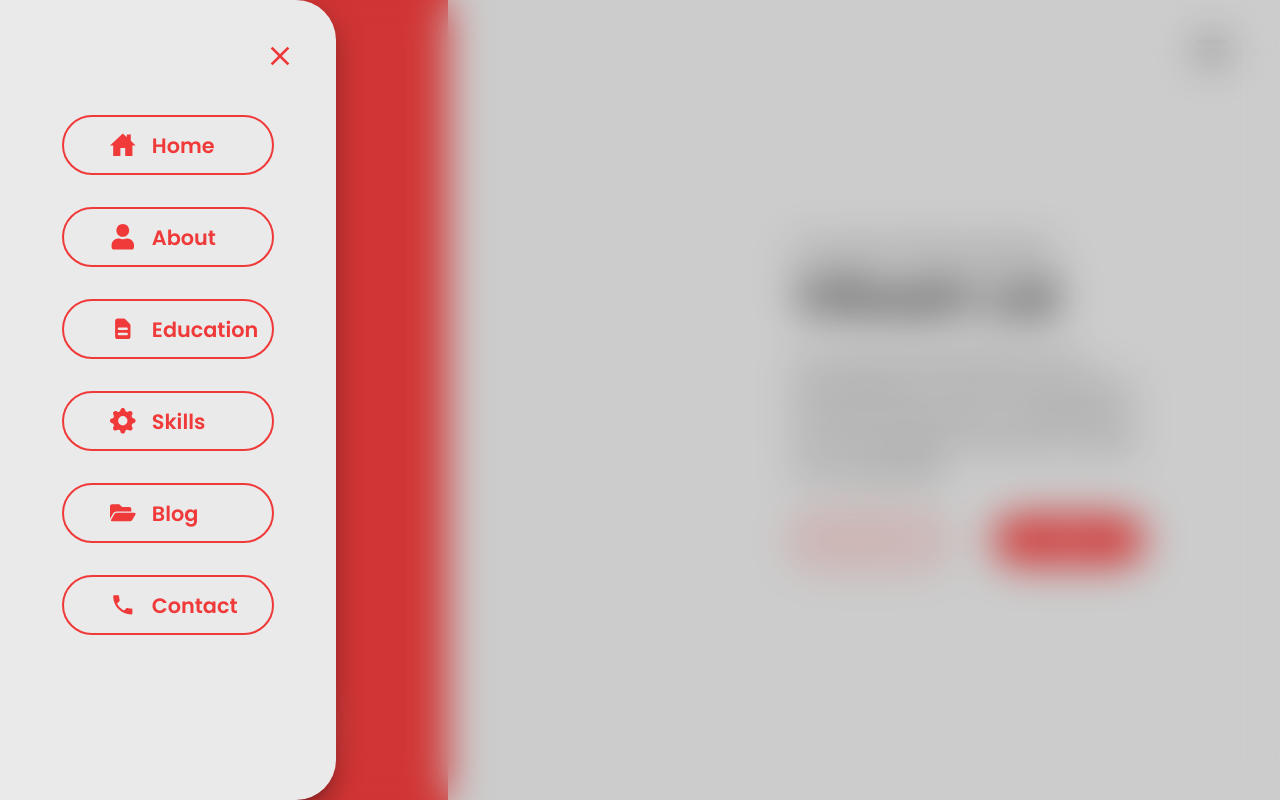
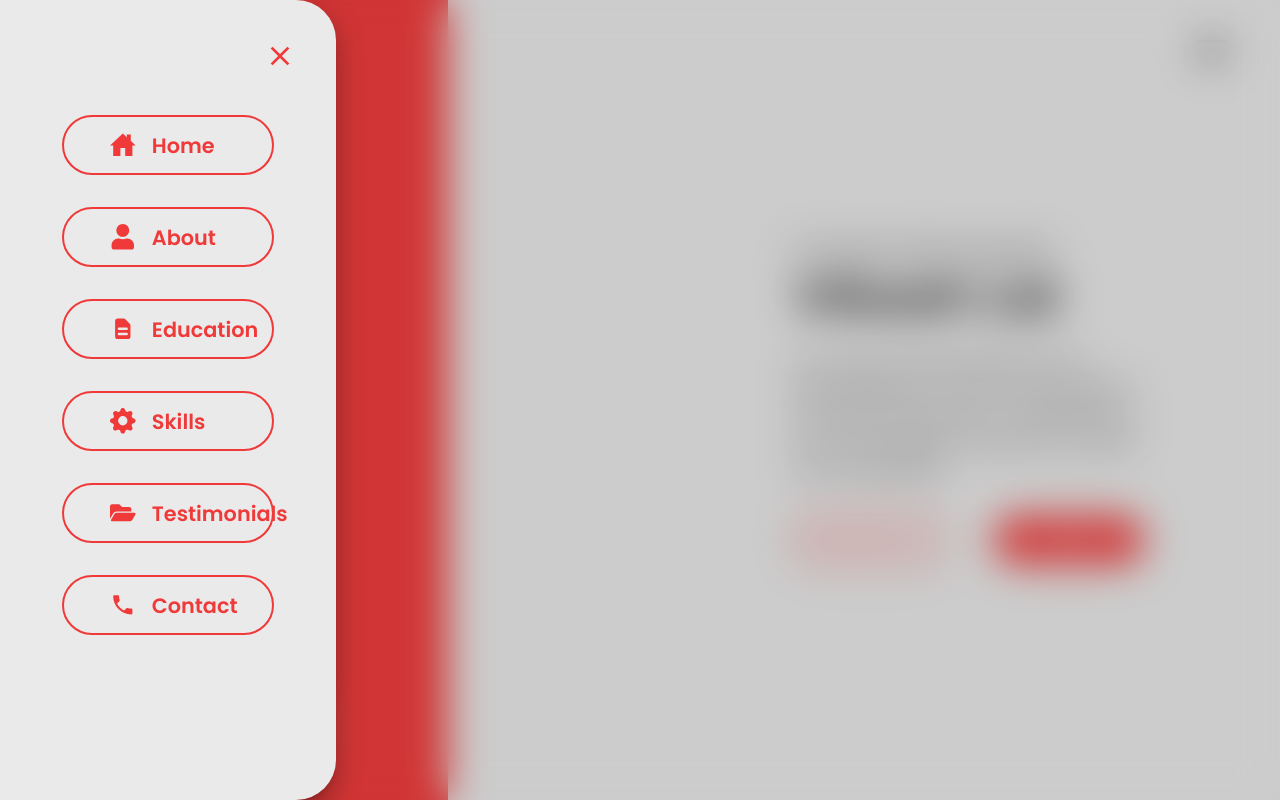
Before and after one commit to Therobo77/Therobo77.github.io, a React (Create React App) app: page / in a window 1280 px wide. Both pictures are taken after a click on the icon 1212 px from the left and 50 px from the top of the page. Shown: the top 800 px of the page. Built offline with nearby package versions, Linux system fonts and the light colour scheme; a web font is replaced by a local one.

Commit message:
Navigation Change

```diff
--- a/src/Components/Navbar/Navbar.js
+++ b/src/Components/Navbar/Navbar.js
@@ -249,7 +249,7 @@ function Navbar() {
 
                         <Fade left>
                             <NavLink
-                                to='/#blog'
+                                to='/#Testimonials'
                                 smooth={true}
                                 spy='true'
                                 duration={2000}
@@ -259,7 +259,7 @@ function Navbar() {
                                         className={classes.drawerIcon}
                                     />
                                     <span className={classes.drawerLinks}>
-                                        Blog
+                                        Testimonials
                                     </span>
                                 </div>
                             </NavLink>
```
